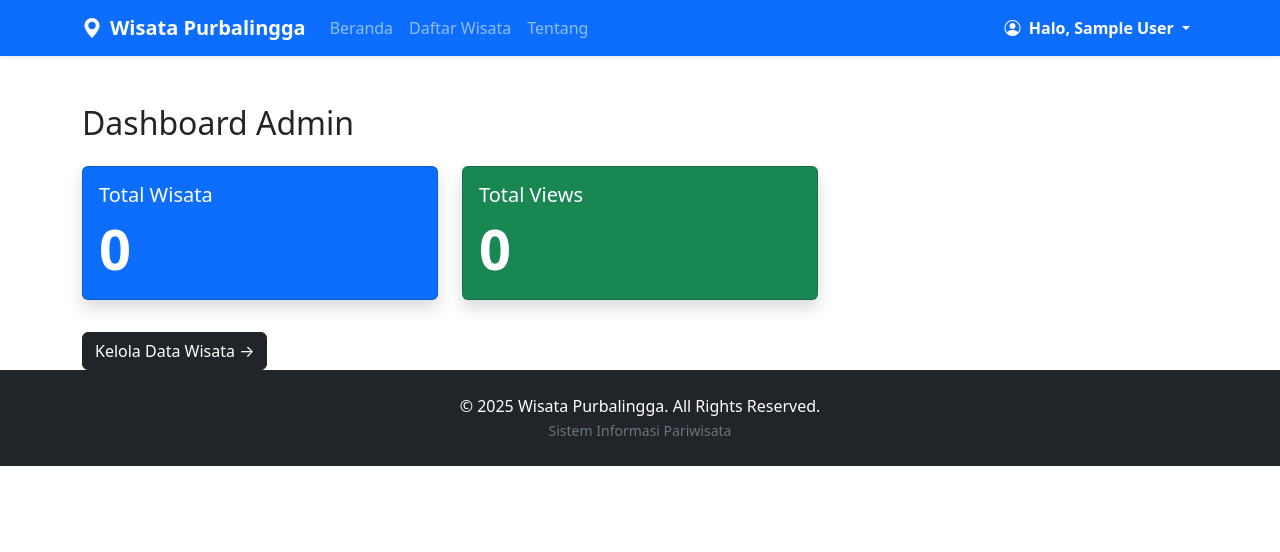
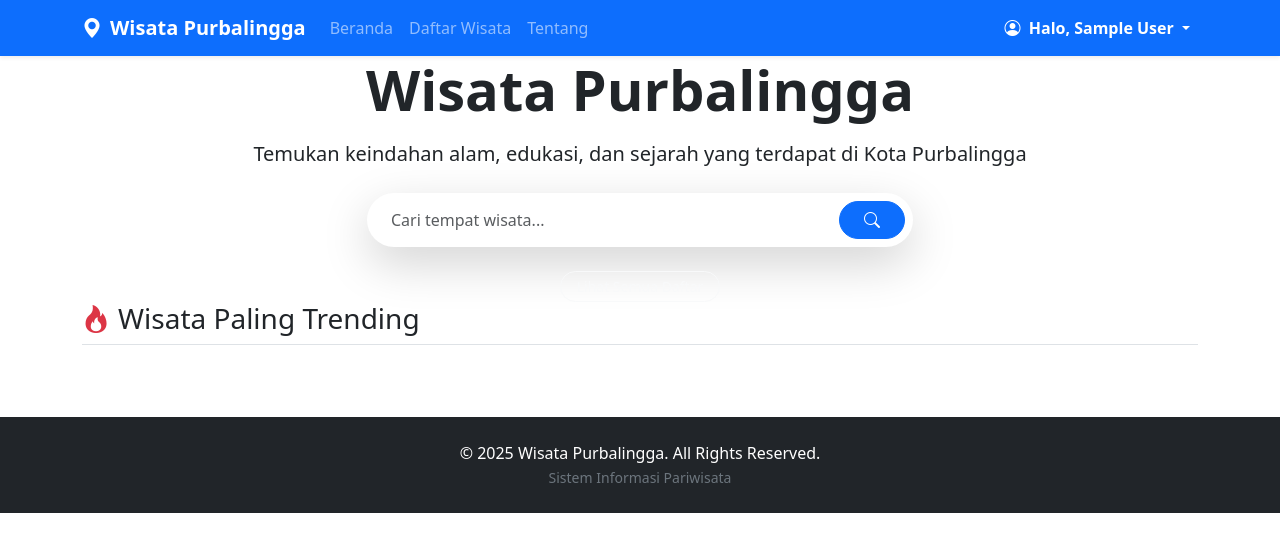
Before and after one commit to fattir98/Wisata-Purbalingga, a PHP site: page /wisata_purbalingga/admin/index.php in a window 1280 px wide. Shown: the top 552 px of the page. Run offline with PHP 8.4, Linux system fonts and the light colour scheme; the visitor is signed in with stand-in values (Sample User, id 1); data that the repository does not hold is empty.

Commit message:
Memperbarui index admin dan detail koneksi database

```diff
--- a/admin/index.php
+++ b/admin/index.php
@@ -1,36 +1,61 @@
 <?php
 require_once '../template/header.php';
+// Ambil 6 wisata trending
+$query = mysqli_query($conn, "SELECT * FROM wisata ORDER BY views DESC LIMIT 6");
+?>
 
-if (!isset($_SESSION['user_role']) || $_SESSION['user_role'] != 'admin') {
-    echo "<script>window.location='".$base_url."/auth/login.php';</script>";
-    exit;
-}
+<!-- Hero Section -->
+<div class="hero-section text-center">
+    <div class="container">
+        <h1 class="display-4 fw-bold mb-3">Wisata Purbalingga</h1>
+        <p class="lead mb-4">Temukan keindahan alam, edukasi, dan sejarah yang terdapat di Kota Purbalingga</p>
 
-$q_count = mysqli_query($conn, "SELECT COUNT(*) as total FROM wisata");
-$d_count = mysqli_fetch_assoc($q_count);
-$q_views = mysqli_query($conn, "SELECT SUM(views) as total_views FROM wisata");
-$d_views = mysqli_fetch_assoc($q_views);
-?>
-<div class="container mt-5">
-    <h2 class="mb-4">Dashboard Admin</h2>
+        <!-- Search Bar Hero -->
+        <div class="row justify-content-center">
+            <div class="col-md-8 col-lg-6">
+                <form action="wisata.php" method="GET" class="d-flex bg-white p-2 rounded-pill shadow-lg">
+                    <input type="text" name="q" class="form-control border-0 rounded-pill ps-3 shadow-none" placeholder="Cari tempat wisata..." required>
+                    <button class="btn btn-primary rounded-pill px-4" type="submit">
+                        <i class="bi bi-search"></i>
+                    </button>
+                </form>
+            </div>
+        </div>
+        <div class="mt-4">
+            <a href="wisata.php" class="btn btn-outline-light btn-sm rounded-pill px-3">Lihat Semua Daftar</a>
+        </div>
+    </div>
+</div>
+
+<!-- Trending Section -->
+<div class="container mb-5">
+    <h3 class="mb-4 border-bottom pb-2"><i class="bi bi-fire text-danger me-2"></i>Wisata Paling Trending</h3>
     <div class="row">
-        <div class="col-md-4">
-            <div class="card bg-primary text-white mb-3 shadow">
+        <?php while($row = mysqli_fetch_assoc($query)): ?>
+        <div class="col-md-4 mb-4">
+            <div class="card h-100 shadow-sm border-0 hover-effect">
+                <?php $img = $row['foto'] ? $row['foto'] : 'default.jpg'; ?>
+                <!-- Cek jika foto URL eksternal (https) atau lokal -->
+                <?php $src = (strpos($img, 'http') === 0) ? $img : $base_url . '/assets/img/' . $img; ?>
+
+                <img src="<?= $src ?>" class="card-img-top" alt="<?= $row['nama'] ?>">
                 <div class="card-body">
-                    <h5 class="card-title">Total Wisata</h5>
-                    <p class="card-text display-4 fw-bold"><?= $d_count['total'] ?></p>
+                    <h5 class="card-title fw-bold"><?= htmlspecialchars($row['nama']) ?></h5>
+                    <p class="card-text text-secondary mb-1">
+                        <i class="bi bi-geo-alt-fill text-danger me-1"></i> <?= htmlspecialchars($row['kecamatan']) ?>
+                    </p>
+                    <p class="card-text fw-bold text-success mb-3">
+                        <?= $row['harga_tiket'] == 0 ? "Gratis" : "Rp " . number_format($row['harga_tiket'],0,',','.') ?>
+                    </p>
+                    <a href="detail.php?id=<?= $row['id_wisata'] ?>" class="btn btn-outline-primary w-100 rounded-pill">Lihat Detail</a>
+                </div>
+                <div class="card-footer bg-white text-muted small border-0">
+                    <i class="bi bi-eye me-1"></i> <?= $row['views'] ?> dilihat
                 </div>
             </div>
         </div>
-        <div class="col-md-4">
-            <div class="card bg-success text-white mb-3 shadow">
-                <div class="card-body">
-                    <h5 class="card-title">Total Views</h5>
-                    <p class="card-text display-4 fw-bold"><?= $d_views['total_views'] ?? 0 ?></p>
-                </div>
-            </div>
-        </div>
+        <?php endwhile; ?>
     </div>
-    <a href="wisata_list.php" class="btn btn-dark mt-3">Kelola Data Wisata &rarr;</a>
 </div>
+
 <?php require_once '../template/footer.php'; ?>
--- a/config/db.php
+++ b/config/db.php
@@ -3,7 +3,7 @@
 
 $host = 'localhost';
 $user = 'root';
-$pass = ''; // Sesuaikan dengan password XAMPP kamu (default kosong)
+$pass = '';
 $db   = 'db_wisata_purbalingga';
 
 $conn = mysqli_connect($host, $user, $pass, $db);
@@ -12,6 +12,6 @@
     die("Koneksi gagal: " . mysqli_connect_error());
 }
 
-// Base URL (Sesuaikan dengan nama folder di htdocs)
+
 $base_url = "http://localhost/wisata_purbalingga";
 ?>
```
